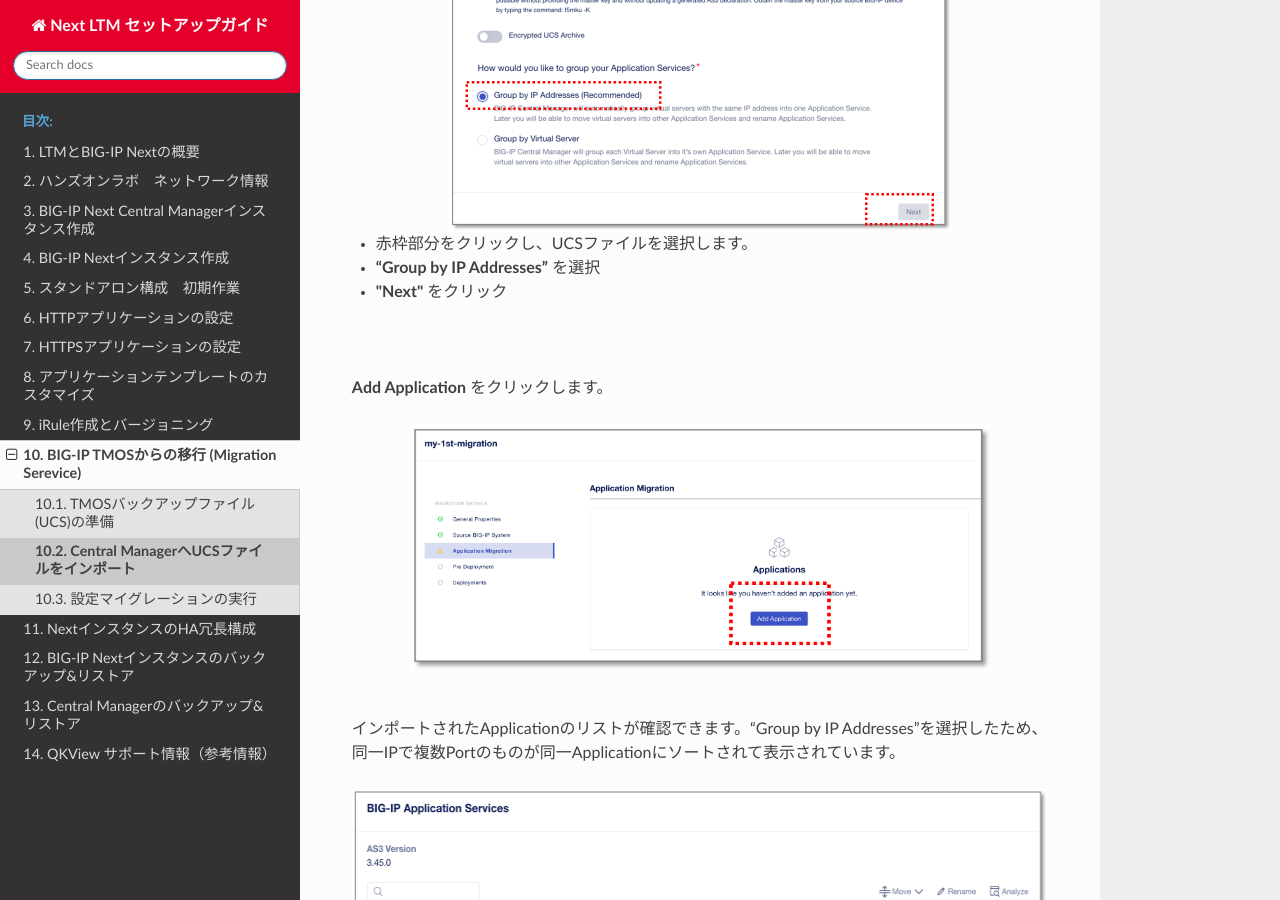
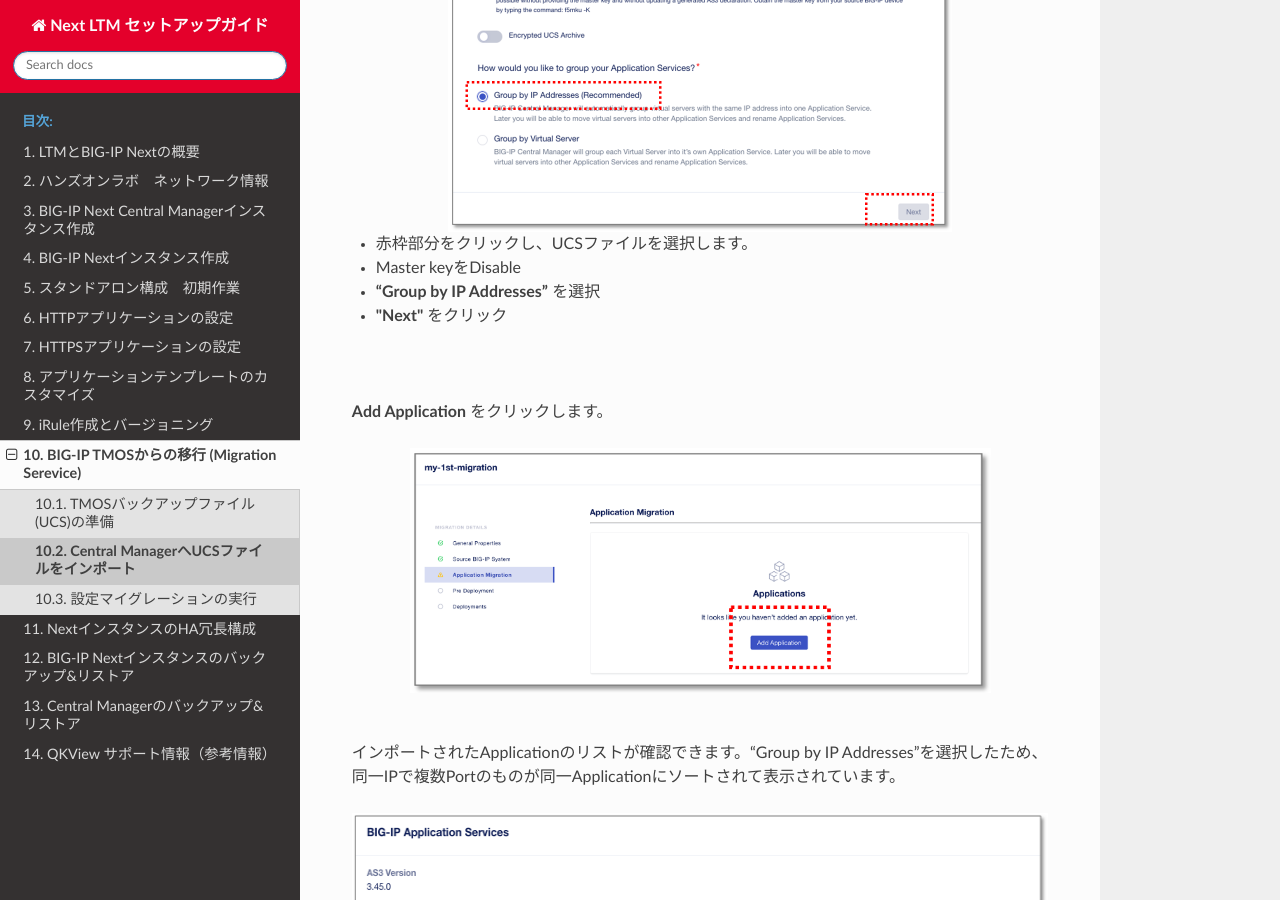
Before and after one commit to BeF5/f5j-easy-setup-next-ltm, a Sphinx documentation site: the page built from docs/content10/module02/module02.rst, in a window 1280 px wide and 900 px high, scrolled down 1845 px. Built offline with Sphinx 7.4.7 and the Read the Docs theme 2.0.0, drawn with Linux system fonts in a browser that asks for light colours.

Commit message:
Update module02.rst

```diff
--- a/docs/content10/module02/module02.rst
+++ b/docs/content10/module02/module02.rst
@@ -41,6 +41,7 @@ CMへアップロードするUCSファイルを選択します。
    :align: center
 
 - 赤枠部分をクリックし、UCSファイルを選択します。
+- Master keyをDisable
 - **“Group by IP Addresses”** を選択
 - **"Next"** をクリック
 
```
